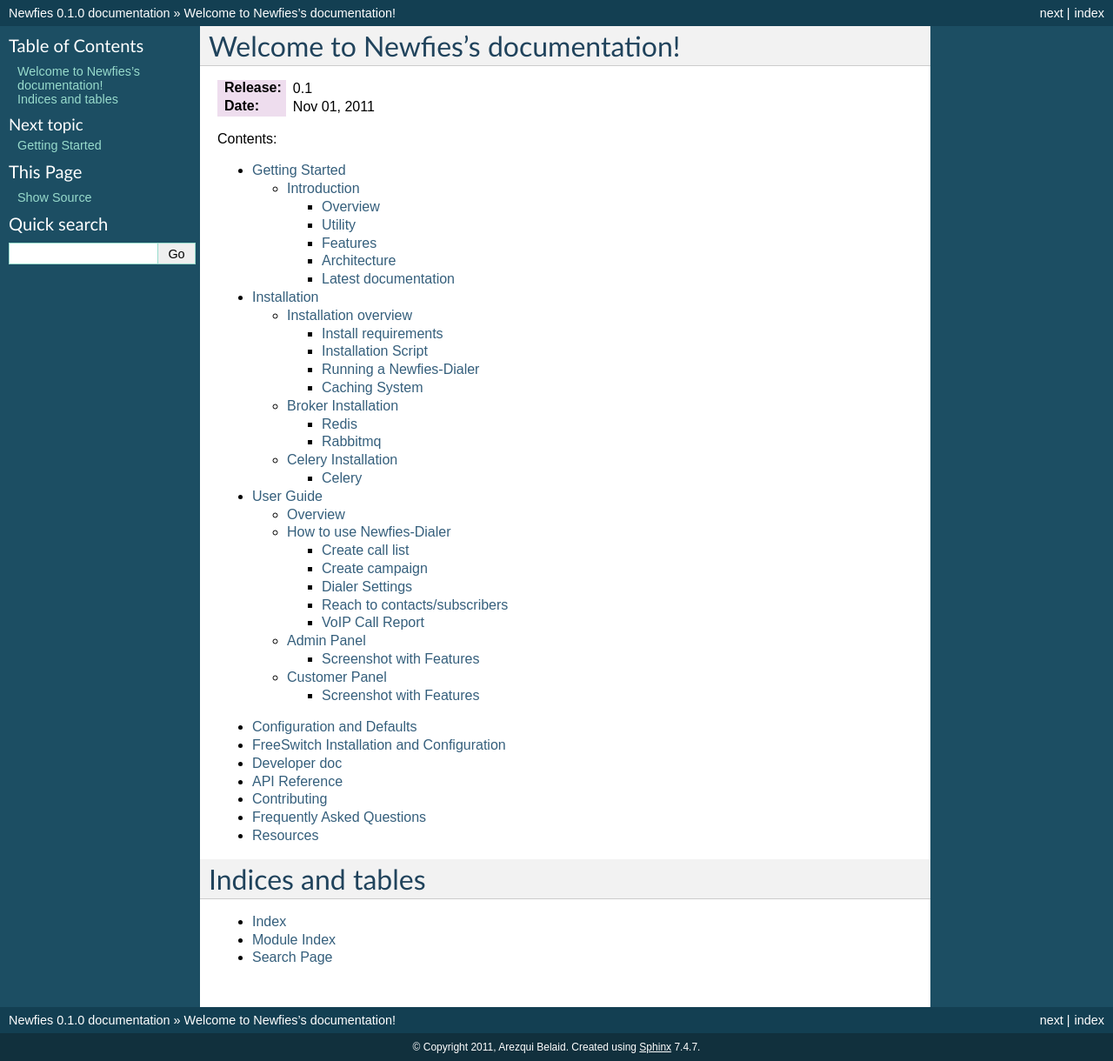
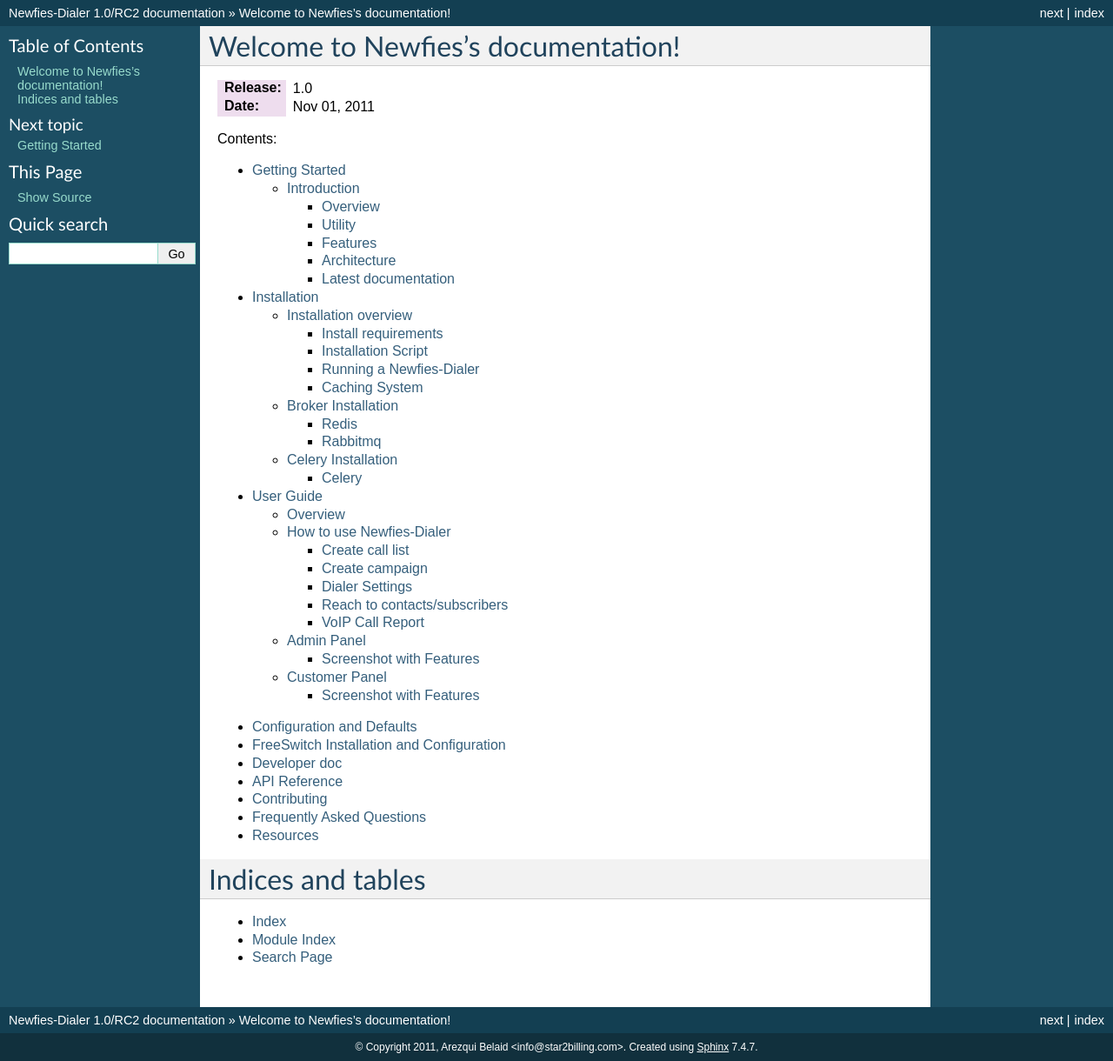
Before and after one commit to newfies-dialer/newfies-dialer, a Sphinx documentation site: the page built from docs/source/index.rst, in a window 1280 px wide. Shown: the whole page at 87% size. Built offline with Sphinx 7.4.7, drawn with Linux system fonts in a browser that asks for light colours.

Commit message:
Update on Doc

```diff
--- a/docs/source/conf.py
+++ b/docs/source/conf.py
@@ -50,17 +50,17 @@
 master_doc = 'index'
 
 # General information about the project.
-project = u'Newfies'
-copyright = u'2011, Arezqui Belaid'
+project = u'Newfies-Dialer'
+copyright = u'2011, Arezqui Belaid <info@star2billing.com>'
 
 # The version info for the project you're documenting, acts as replacement for
 # |version| and |release|, also used in various other places throughout the
 # built documents.
 #
 # The short X.Y version.
-version = '0.1'
+version = '1.0'
 # The full version, including alpha/beta/rc tags.
-release = '0.1.0'
+release = '1.0/RC2'
 
 # The language for content autogenerated by Sphinx. Refer to documentation
 # for a list of supported languages.
@@ -174,7 +174,7 @@
 #html_file_suffix = None
 
 # Output file base name for HTML help builder.
-htmlhelp_basename = 'Newfiesdoc'
+htmlhelp_basename = 'newfies-dialer-doc'
 
 
 # -- Options for LaTeX output --------------------------------------------------
@@ -188,7 +188,7 @@
 # Grouping the document tree into LaTeX files. List of tuples
 # (source start file, target name, title, author, documentclass [howto/manual]).
 latex_documents = [
-  ('index', 'Newfies.tex', u'Newfies Documentation',
+  ('index', 'newfies-dialer.tex', u'Newfies-Dialer Documentation',
    u'Arezqui Belaid', 'manual'),
 ]
 
@@ -221,6 +221,6 @@
 # One entry per manual page. List of tuples
 # (source start file, name, description, authors, manual section).
 man_pages = [
-    ('index', 'newfies', u'Newfies Documentation',
+    ('index', 'newfies-dialer', u'Newfies-Dialer Documentation',
      [u'Arezqui Belaid'], 1)
 ]
--- a/docs/source/includes/introduction.txt
+++ b/docs/source/includes/introduction.txt
@@ -1,4 +1,3 @@
-:Version: 0.1.0
 :Web: http://www.newfies-dialer.org/
 :Download: http://www.newfies-dialer.org/download/
 :Source: https://github.com/Star2Billing/newfies-dialer/
```
